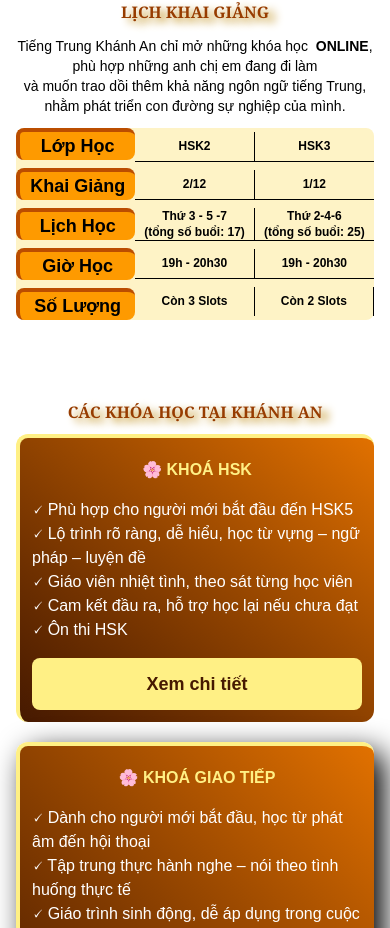
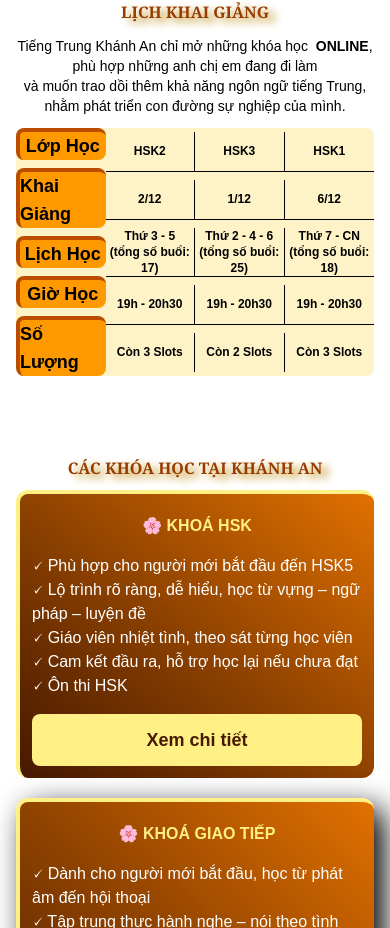
Before and after one commit to Duc-Hoang-24/tiengtrungkhanhan, a Next.js app: page / in a window 390 px wide. Shown: the part 1293-2221 px from the top of the page. Built offline with nearby package versions, Linux system fonts and the light colour scheme; no server answers.

Commit message:
page.tsx

```diff
--- a/app/page.tsx
+++ b/app/page.tsx
@@ -109,7 +109,8 @@ export default function Home() {
                   Lớp Học
                 </h3>
                 <p className='text-black font-bold text-base sm:text-xs md:text-lg lg:text-2xl w-full border-b-2 border-t-2 flex items-center justify-center text-center py-6'>HSK2</p>
-                <p className='text-black font-bold text-base sm:text-xs md:text-lg lg:text-2xl w-full flex items-center justify-center text-center p-5'>HSK3</p>
+                <p className='text-black font-bold text-base sm:text-xs md:text-lg lg:text-2xl w-full border-b-2 flex items-center justify-center text-center py-6'>HSK3</p>
+                <p className='text-black font-bold text-base sm:text-xs md:text-lg lg:text-2xl w-full flex items-center justify-center text-center p-5'>HSK1</p>
               </div>
               <div className='flex items-center justify-center flex-col space-y-2 p-4'>
                 <h3
@@ -117,8 +118,9 @@ export default function Home() {
                 >
                   Khai Giảng
                 </h3>
-                <p className='text-black font-bold text-base sm:text-xs md:text-lg lg:text-2xl w-full border-b-2 border-t-2 flex items-center justify-center text-center py-6'>2/12</p>
-                <p className='text-black font-bold text-base sm:text-xs md:text-lg lg:text-2xl w-full flex items-center justify-center text-center p-5'>1/12</p>
+                <p className='text-black font-bold text-base sm:text-xs md:text-lg lg:text-2xl w-full border-b-2 border-t-2 flex items-center justify-center text-center py-6'>25/11</p>
+                <p className='text-black font-bold text-base sm:text-xs md:text-lg lg:text-2xl w-full border-b-2 flex items-center justify-center text-center py-6'>1/12</p>
+                <p className='text-black font-bold text-base sm:text-xs md:text-lg lg:text-2xl w-full flex items-center justify-center text-center p-5'>6/12</p>
               </div>
               <div className='flex items-center justify-center flex-col space-y-2 p-4'>
                 <h3
@@ -126,8 +128,9 @@ export default function Home() {
                 >
                   Lịch Học
                 </h3>
-                <p className='text-black font-bold text-base sm:text-xs md:text-lg lg:text-2xl w-full border-b-2 border-t-2 flex items-center justify-center text-center p-2'>Thứ 3 - 5 -7 <br/>(tổng số buổi: 17)</p>
-                <p className='text-black font-bold text-base sm:text-xs md:text-lg lg:text-2xl w-full flex items-center justify-center text-center pb-2'>Thứ 2 - 4 - 6 <br/>(tổng số buổi: 25)</p>
+                <p className='text-black font-bold text-base sm:text-xs md:text-lg lg:text-2xl w-full border-b-2 border-t-2 flex items-center justify-center text-center p-2'>Thứ 3 - 5 <br/>(tổng số buổi: 17)</p>
+                <p className='text-black font-bold text-base sm:text-xs md:text-lg lg:text-2xl w-full border-b-2 flex items-center justify-center text-center p-2'>Thứ 2 - 4 - 6 <br/>(tổng số buổi: 25)</p>
+                <p className='text-black font-bold text-base sm:text-xs md:text-lg lg:text-2xl w-full flex items-center justify-center text-center pb-2'>Thứ 7 - CN <br/>(tổng số buổi: 18)</p>
               </div>
               <div className='flex items-center justify-center flex-col space-y-2 p-4'>
                 <h3
@@ -136,6 +139,7 @@ export default function Home() {
                   Giờ Học
                 </h3>
                 <p className='text-black font-bold text-base sm:text-xs md:text-lg lg:text-2xl w-full border-b-2 border-t-2 flex items-center justify-center text-center py-6'>19h - 20h30</p>
+                <p className='text-black font-bold text-base sm:text-xs md:text-lg lg:text-2xl w-full border-b-2 flex items-center justify-center text-center py-6'>19h - 20h30</p>
                 <p className='text-black font-bold text-base sm:text-xs md:text-lg lg:text-2xl w-full flex items-center justify-center text-center p-5'>19h - 20h30</p>
               </div>
               <div className='flex items-center justify-center flex-col space-y-2 p-4'>
@@ -145,13 +149,14 @@ export default function Home() {
                   Số Lượng
                 </h3>
                 <p className='text-black font-bold text-base sm:text-xs md:text-lg lg:text-2xl w-full border-b-2 border-t-2 flex items-center justify-center text-center py-6'>Còn 3 Slots</p>
+                <p className='text-black font-bold text-base sm:text-xs md:text-lg lg:text-2xl w-full border-b-2 flex items-center justify-center text-center py-6'>Còn 2 Slots</p>
                 <p className='text-black font-bold text-base sm:text-xs md:text-lg lg:text-2xl w-full flex items-center justify-center text-center p-5'>Còn 2 Slots</p>
               </div>
             </div>
           </div>
         </div>
         {/* Lịch khai giảng cho mobile */}
-        <div className='grid md:hidden grid-cols-3 max-w-md h-auto rounded-lg -mt-15 mx-4 bg-amber-100'>
+        <div className='grid md:hidden grid-cols-4 max-w-md h-auto rounded-lg -mt-15 mx-4 bg-amber-100'>
             <div className='flex items-center justify-center flex-col space-y-2'>
                   <h3 className='text-black w-full font-bold text-lg border-amber-700 border-l-4 border-t-4 flex items-center justify-center bg-amber-500 rounded-lg'>
                     Lớp Học
@@ -172,16 +177,23 @@ export default function Home() {
             <div className='flex items-center justify-center flex-col space-y-2 py-1'>
                 <p className='text-black flex-1 font-bold text-xs w-full flex items-center justify-center text-center border-b-1 border-r-1'>HSK2</p>
                 <p className='text-black flex-1 font-bold text-xs w-full flex items-center justify-center text-center border-b-1 border-r-1'>2/12</p>
-                <p className='text-black flex-1 font-bold text-xs w-full flex items-center justify-center text-center border-b-1 border-r-1'>Thứ 3 - 5 -7 <br/>(tổng số buổi: 17)</p>
+                <p className='text-black flex-1 font-bold text-xs w-full flex items-center justify-center text-center border-b-1 border-r-1'>Thứ 3 - 5 <br/>(tổng số buổi: 17)</p>
                 <p className='text-black flex-1 font-bold text-xs w-full flex items-center justify-center text-center border-r-1 border-b-1'>19h - 20h30</p>
                 <p className='text-black flex-1 font-bold text-xs w-full flex items-center justify-center text-center border-r-1'>Còn 3 Slots</p>
             </div>
             <div className='flex items-center justify-center flex-col space-y-2 py-1'>
-                <p className='text-black flex-1 font-bold text-xs w-full flex items-center justify-center text-center border-b-1'>HSK3</p>
-                <p className='text-black flex-1 font-bold text-xs w-full flex items-center justify-center text-center border-b-1'>1/12</p>
-                <p className='text-black flex-1 font-bold text-xs w-full flex items-center justify-center text-center border-b-1'>Thứ 2-4-6 <br/>(tổng số buổi: 25)</p>
+                <p className='text-black flex-1 font-bold text-xs w-full flex items-center justify-center text-center border-b-1 border-r-1'>HSK3</p>
+                <p className='text-black flex-1 font-bold text-xs w-full flex items-center justify-center text-center border-b-1 border-r-1'>1/12</p>
+                <p className='text-black flex-1 font-bold text-xs w-full flex items-center justify-center text-center border-b-1 border-r-1'>Thứ 2 - 4 - 6 <br/>(tổng số buổi: 25)</p>
+                <p className='text-black flex-1 font-bold text-xs w-full flex items-center justify-center text-center border-b-1 border-r-1'>19h - 20h30</p>
+                <p className='text-black flex-1 font-bold text-xs w-full flex items-center justify-center text-center border-r-1'>Còn 2 Slots</p>
+            </div>
+            <div className='flex items-center justify-center flex-col space-y-2 py-1'>
+                <p className='text-black flex-1 font-bold text-xs w-full flex items-center justify-center text-center border-b-1'>HSK1</p>
+                <p className='text-black flex-1 font-bold text-xs w-full flex items-center justify-center text-center border-b-1'>6/12</p>
+                <p className='text-black flex-1 font-bold text-xs w-full flex items-center justify-center text-center border-b-1'>Thứ 7 - CN <br/>(tổng số buổi: 18)</p>
                 <p className='text-black flex-1 font-bold text-xs w-full flex items-center justify-center text-center border-b-1'>19h - 20h30</p>
-                <p className='text-black flex-1 font-bold text-xs w-full flex items-center justify-center text-center border-r-1'>Còn 2 Slots</p>
+                <p className='text-black flex-1 font-bold text-xs w-full flex items-center justify-center text-center'>Còn 3 Slots</p>
             </div>
           </div>
         {/* Các Khóa Học */}
```
